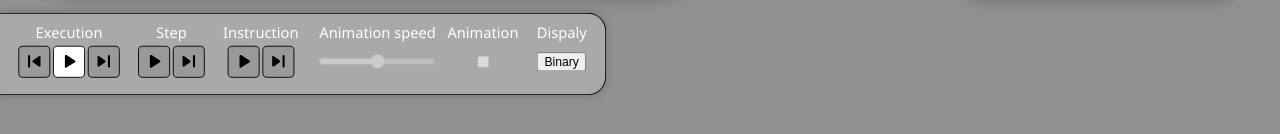
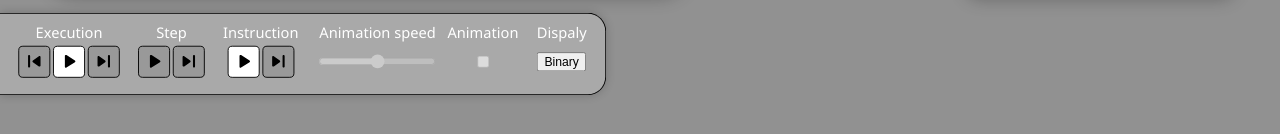
Before and after one commit to jcancelli/cpu-visual-simulator, a Svelte app: page / in a window 1280 px wide. Shown: the part 618-752 px from the top of the page. Built offline with nearby package versions, Linux system fonts and the light colour scheme.

Commit message:
enabled play instruction

```diff
--- a/src/components/ControlBar.svelte
+++ b/src/components/ControlBar.svelte
@@ -119,7 +119,7 @@
 		</fieldset>
 		<fieldset>
 			<legend>Instruction</legend>
-			<button on:click={playInstruction} disabled>
+			<button on:click={playInstruction}>
 				<svg
 					xmlns="http://www.w3.org/2000/svg"
 					height="24px"
--- a/src/execution/execution.ts
+++ b/src/execution/execution.ts
@@ -118,6 +118,7 @@ async function cycle() {
 				await execute()
 				if (isLongStepping) {
 					setIsLongStepping(false)
+					cpuStore.setIsHalting(true)
 				}
 				if (queueIsEmpty()) {
 					cycleFase = "ENQUEUING_FETCH"
```
